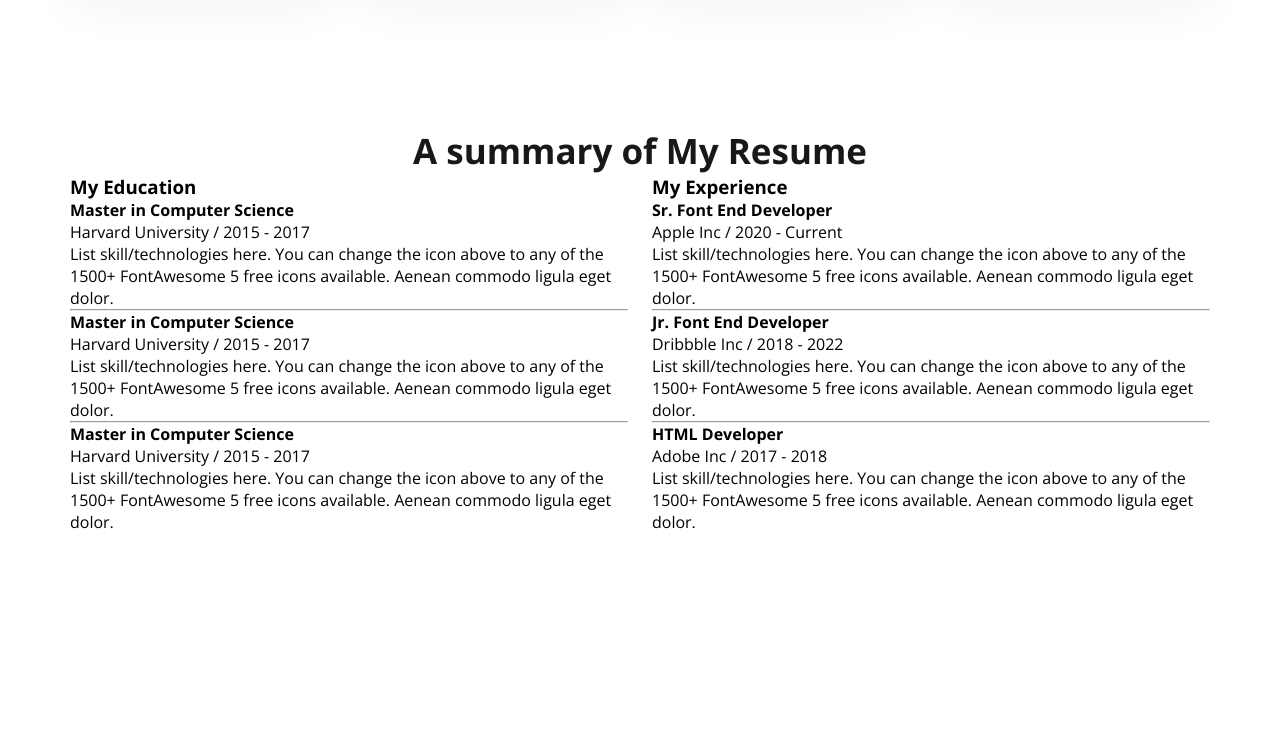
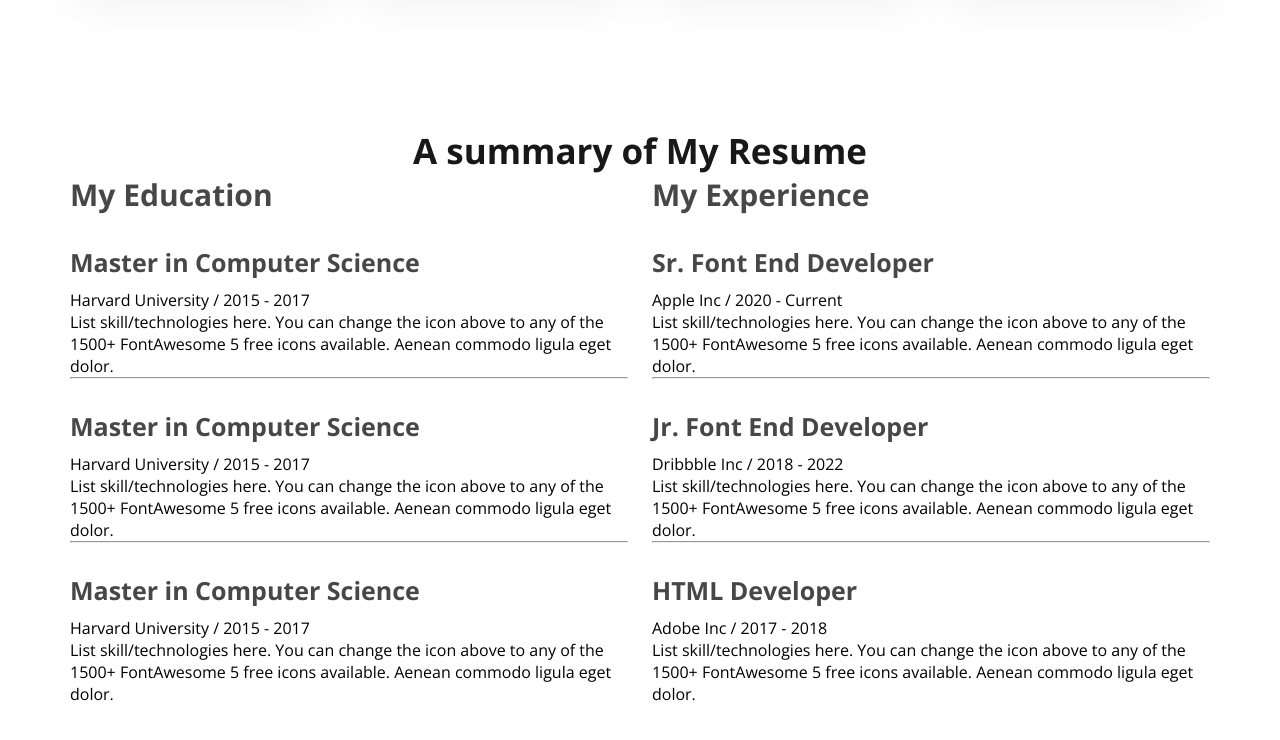
Before and after one commit to Tanha-13/HTML-CSS-Projects, a plain HTML site: page developer-portfolio/index.html in a window 1280 px wide. Shown: the part 1385-2125 px from the top of the page. Before the commit the page ends 2031 px from the top, so only its background shows below. Drawn offline with nearby package versions, Linux system fonts and the light colour scheme.

Commit message:
resume itemsection

```diff
--- a/developer-portfolio/index.html
+++ b/developer-portfolio/index.html
@@ -103,31 +103,31 @@
         <h2 class="section-title">A summary of My Resume</h2>
         <div class="resume-container">
           <div class="education-container">
-            <h3>My Education</h3>
-            <div>
-              <h4>Master in Computer Science</h4>
-              <p>Harvard University / 2015 - 2017</p>
-              <p>
+            <h3 class="resume-title">My Education</h3>
+            <div class="resume-item">
+              <h4 class="title">Master in Computer Science</h4>
+              <p class="sub-title">Harvard University / 2015 - 2017</p>
+              <p class="description">
                 List skill/technologies here. You can change the icon above to
                 any of the 1500+ FontAwesome 5 free icons available. Aenean
                 commodo ligula eget dolor.
               </p>
               <hr>
             </div>
-            <div>
-              <h4>Master in Computer Science</h4>
-              <p>Harvard University / 2015 - 2017</p>
-              <p>
+            <div class="resume-item">
+              <h4 class="title">Master in Computer Science</h4>
+              <p class="sub-title">Harvard University / 2015 - 2017</p>
+              <p class="description">
                 List skill/technologies here. You can change the icon above to
                 any of the 1500+ FontAwesome 5 free icons available. Aenean
                 commodo ligula eget dolor.
               </p>
               <hr>
             </div>
-            <div>
-              <h4>Master in Computer Science</h4>
-              <p>Harvard University / 2015 - 2017</p>
-              <p>
+            <div class="resume-item">
+              <h4 class="title">Master in Computer Science</h4>
+              <p class="sub-title">Harvard University / 2015 - 2017</p>
+              <p class="description">
                 List skill/technologies here. You can change the icon above to
                 any of the 1500+ FontAwesome 5 free icons available. Aenean
                 commodo ligula eget dolor.
@@ -135,31 +135,31 @@
             </div>
           </div>
           <div class="experience-container">
-            <h3>My Experience</h3>
-            <div>
-                <h4>Sr. Font End Developer</h4>
-                <p>Apple Inc / 2020 - Current</p>
-                <p>
+            <h3 class="resume-title">My Experience</h3>
+            <div class="resume-item">
+                <h4 class="title">Sr. Font End Developer</h4>
+                <p class="sub-title">Apple Inc / 2020 - Current</p>
+                <p class="description">
                   List skill/technologies here. You can change the icon above to
                   any of the 1500+ FontAwesome 5 free icons available. Aenean
                   commodo ligula eget dolor.
                 </p>
                 <hr>
               </div>
-              <div>
-                <h4>Jr. Font End Developer</h4>
-                <p>Dribbble Inc / 2018 - 2022</p>
-                <p>
+              <div class="resume-item">
+                <h4 class="title">Jr. Font End Developer</h4>
+                <p class="sub-title">Dribbble Inc / 2018 - 2022</p>
+                <p class="description">
                   List skill/technologies here. You can change the icon above to
                   any of the 1500+ FontAwesome 5 free icons available. Aenean
                   commodo ligula eget dolor.
                 </p>
                 <hr>
               </div>
-              <div>
-                <h4>HTML Developer</h4>
-                <p>Adobe Inc / 2017 - 2018</p>
-                <p>
+              <div class="resume-item">
+                <h4 class="title">HTML Developer</h4>
+                <p class="sub-title">Adobe Inc / 2017 - 2018</p>
+                <p class="description">
                   List skill/technologies here. You can change the icon above to
                   any of the 1500+ FontAwesome 5 free icons available. Aenean
                   commodo ligula eget dolor.
--- a/developer-portfolio/style.css
+++ b/developer-portfolio/style.css
@@ -77,3 +77,23 @@ section {
     gap: 24px;
 
 }
+
+.resume-title{
+    color: #474747;
+    font-size: 30px;
+    font-weight: 700;
+}
+
+.resume-item .title{
+    color: #474747;
+    margin: 30px 0 10px;
+    font-size: 25px;
+    font-weight: 700;
+}
+.resume-item .sub-title{
+
+}
+
+.resume-item .description{
+
+}
```
